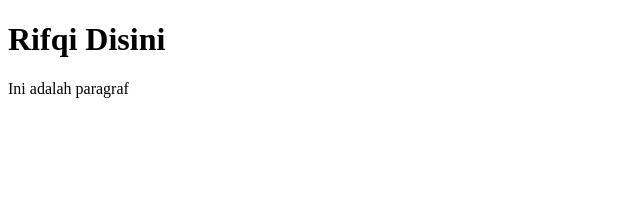
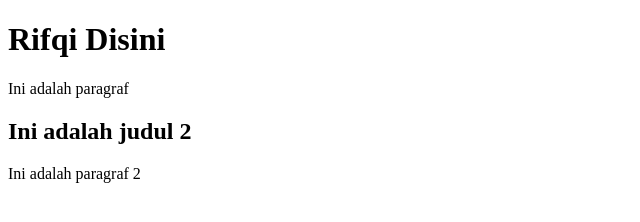
Before and after one commit to fga-kominfo/belajar-git, a plain HTML site: page index.html in a window 1280 px wide. Shown: the whole page, without its empty margins (0-640 px from the left). Drawn offline with Linux system fonts and the light colour scheme.

Commit message:
test-push-2

```diff
--- a/index.html
+++ b/index.html
@@ -8,5 +8,9 @@
   <body>
     <h1>Rifqi Disini</h1>
     <p>Ini adalah paragraf</p>
+    <div>
+      <h2>Ini adalah judul 2</h2>
+      <p>Ini adalah paragraf 2</p>
+    </div>
   </body>
 </html>
```
